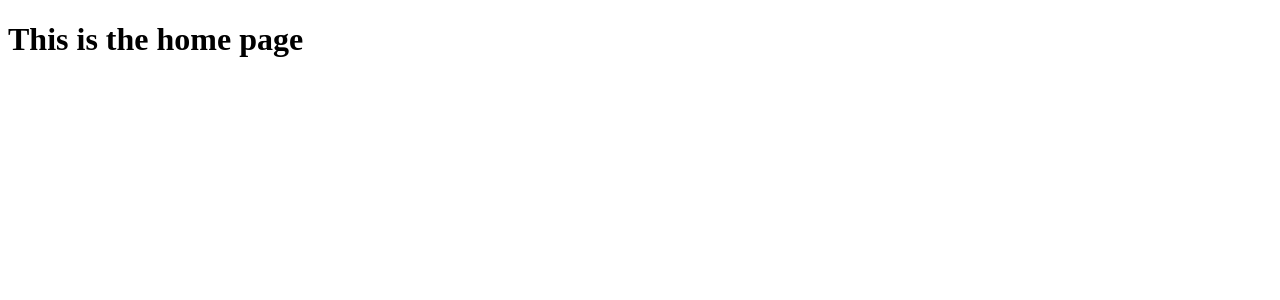
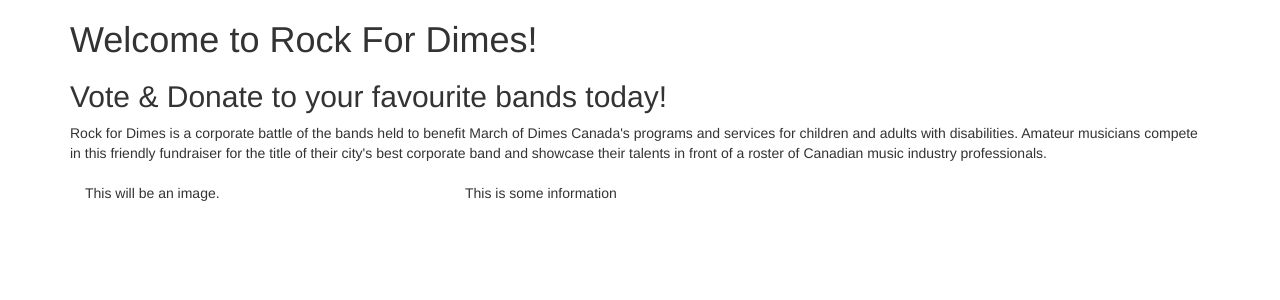
Before and after one commit to noamhacker/code-jam-2016, a Rails app: page /home in a window 1280 px wide. Shown: the top 300 px of the page. Run offline with Rails 7, Linux system fonts and the light colour scheme; style sheets or scripts are compiled from the project's sources; some libraries are stand-ins or nearby versions.

Commit message:
Integrated Bootstrap

```diff
--- a/battle_of_bands/app/assets/javascripts/application.js
+++ b/battle_of_bands/app/assets/javascripts/application.js
@@ -13,4 +13,5 @@
 //= require jquery
 //= require jquery_ujs
 //= require turbolinks
+//= require bootstrap-sprockets
 //= require_tree .
--- a/battle_of_bands/app/assets/stylesheets/application.css
+++ b/battle_of_bands/app/assets/stylesheets/application.css
@@ -1,3 +1,4 @@
+
 /*
  * This is a manifest file that'll be compiled into application.css, which will include all the files
  * listed below.
--- /dev/null
+++ b/battle_of_bands/app/assets/stylesheets/custom.css.scss
@@ -0,0 +1,6 @@
+@import "bootstrap-sprockets";
+@import "bootstrap";
+
+.h1{
+    font-size: 1.5em;
+}
--- a/battle_of_bands/app/views/pages/home.html.erb
+++ b/battle_of_bands/app/views/pages/home.html.erb
@@ -1,3 +1,22 @@
+<div class="container">
+
 <h1>
-   This is the home page
+   Welcome to Rock For Dimes!
 </h1>
+<h2>
+  Vote & Donate to your favourite bands today!
+</h2>
+
+
+<div class="row">
+<div class="col-md-12">Rock for Dimes is a corporate battle of the bands held to benefit March of Dimes Canada's programs and services for children and adults with disabilities. Amateur musicians compete in this friendly fundraiser for the title of their city's best corporate band and showcase their talents in front of a roster of Canadian music industry professionals.  </div>
+</div>
+<br>
+<div class="band"
+    <div class="row">
+  <div class="col-md-4">This will be an image. </div>
+  <div class="col-md-8">This is some information</div>
+</div>
+</div>
+
+</div>
```
Also changed, not shown: battle_of_bands/Gemfile, battle_of_bands/Gemfile.lock, battle_of_bands/app/assets/stylesheets/pages.scss (line endings or trailing spaces).
